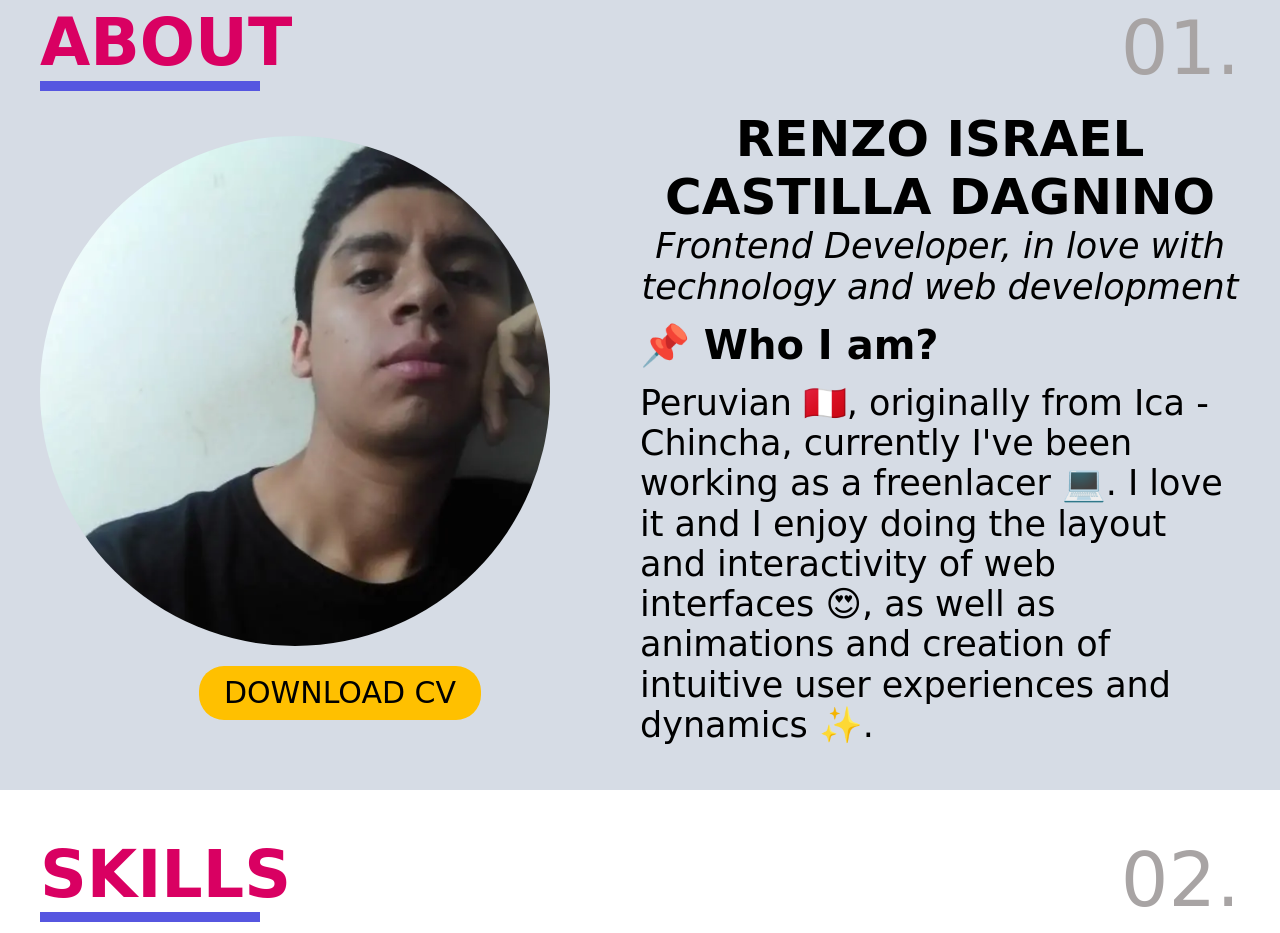
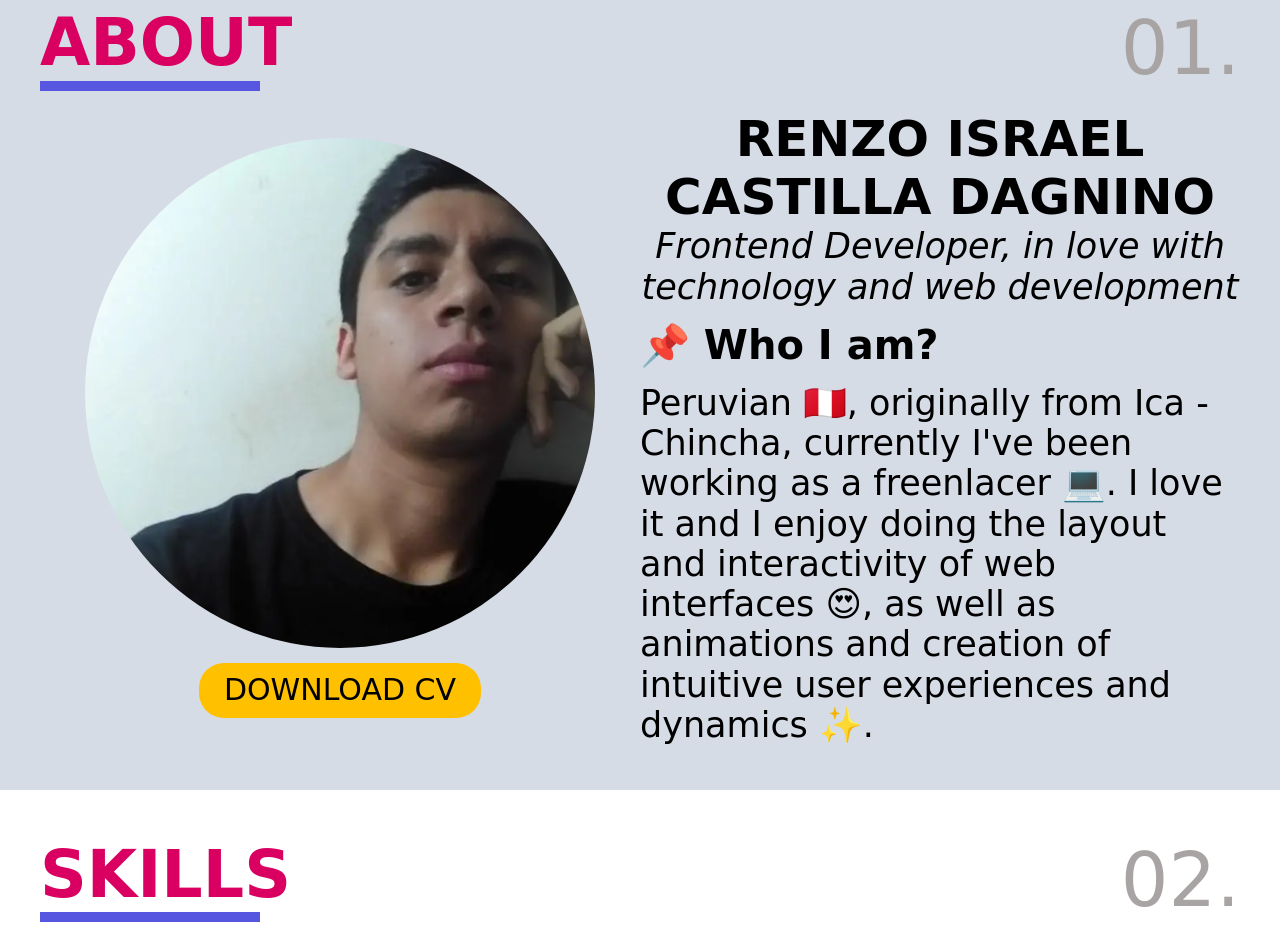
Before and after one commit to Rencas1207/portfolio-rencas-dev, a website: page index.html in a window 1280 px wide. Shown: the part 820-1753 px from the top of the page. Drawn offline with nearby package versions, Linux system fonts and the light colour scheme; a web font is replaced by a local one.

Commit message:
Actualizando imagen

```diff
--- a/src/js/app.js
+++ b/src/js/app.js
@@ -1,4 +1,4 @@
-document.addEventListener("DOMContentLoaded", e => {
+document.addEventListener('DOMContentLoaded', e => {
    maquinaDeEscribir();
    scrollTopButton(".scroll-top-btn");
    // showScroll();
@@ -195,7 +195,6 @@ function scrollTopButton(btn) {
 
    document.addEventListener('click', e => {
       if (e.target.matches(btn)) {
-
          window.scrollTo({
             behavior: "smooth",
             top: 0
--- a/src/scss/layout/_about.scss
+++ b/src/scss/layout/_about.scss
@@ -247,10 +247,14 @@
   justify-content: center;
   align-items: center;
   order: 1;
-  // border: 5px solid green;
+  margin: 0 auto;
   @include desktop {
     width: 50%;
-    // margin: auto;
+  }
+  picture {
+    display: flex;
+    justify-content: center;
+    // margin: 0 auto;
   }
   img {
     border-radius: 50%;
```
Also changed, not shown: build/css/app.css, 2 other files.
